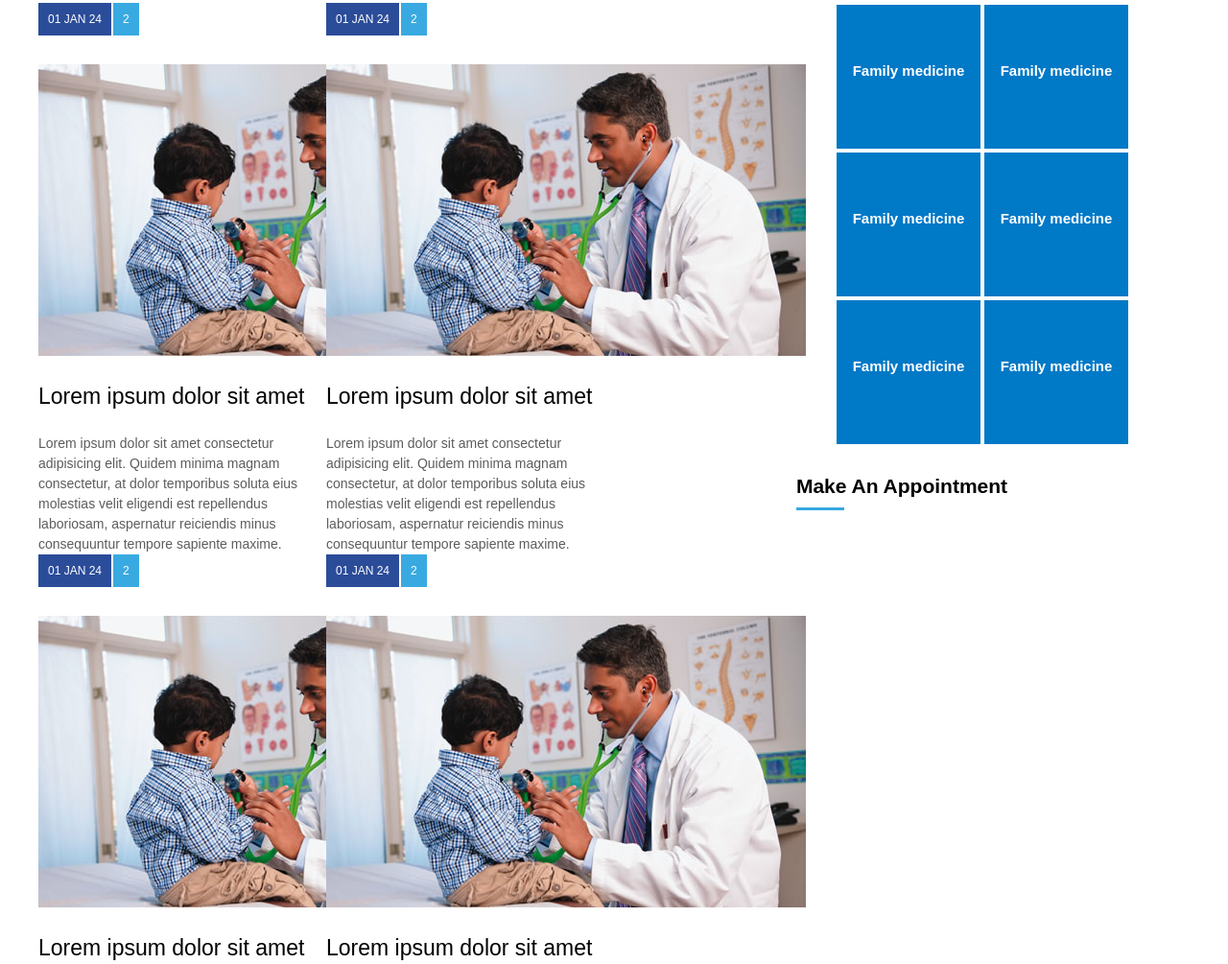
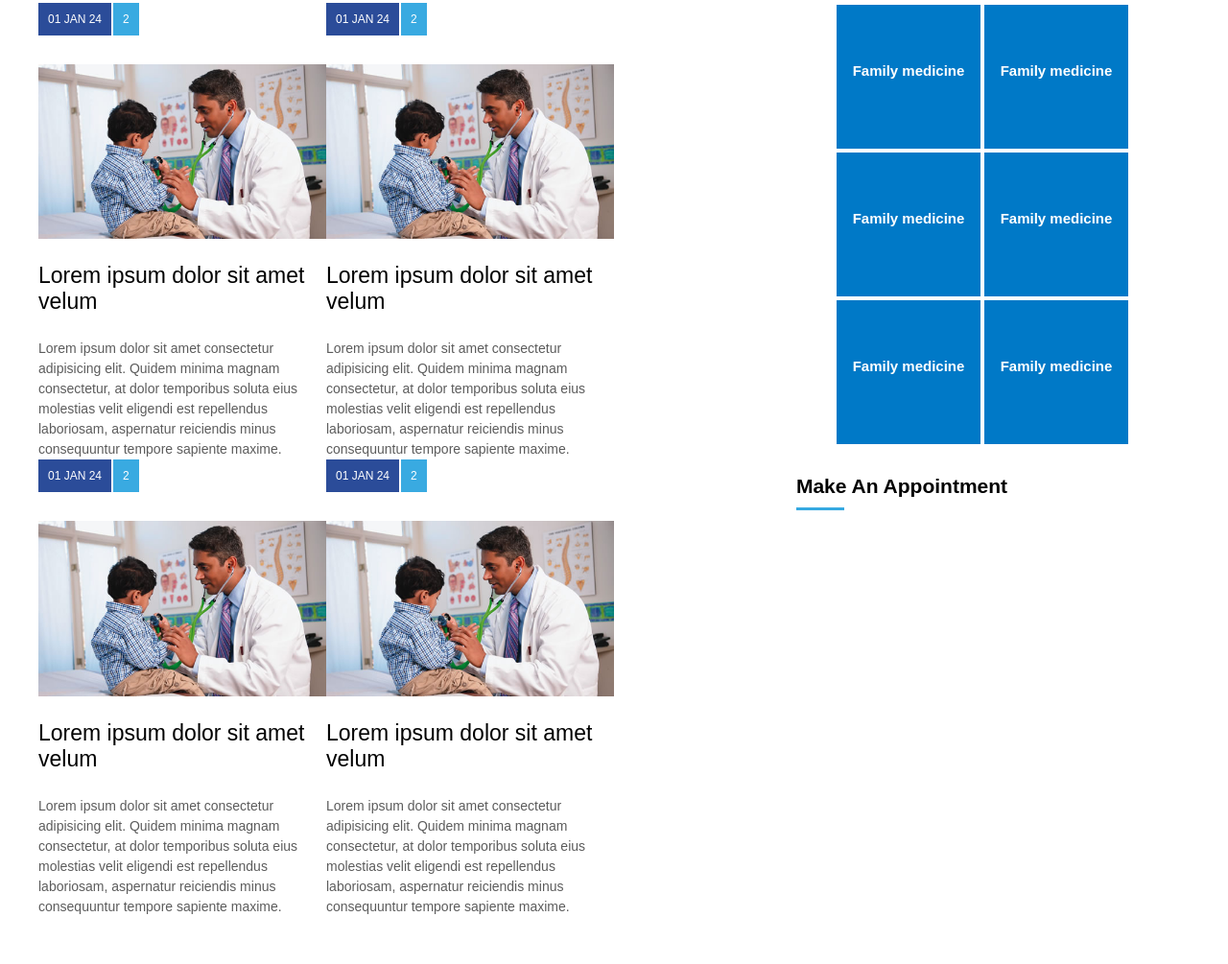
Before and after one commit to ricardosilvab/b7, a plain HTML site: page projeto-medicenter/index.html in a window 1280 px wide. Shown: the part 934-1939 px from the top of the page at 96% size. After the commit the page ends 1890 px from the top, so only its background shows below. Drawn offline with Linux system fonts and the light colour scheme.

Commit message:
projeto nao concluido

```diff
--- a/projeto-medicenter/css/style.css
+++ b/projeto-medicenter/css/style.css
@@ -197,7 +197,7 @@ nav .active a, nav a:hover {
 }
 article {
     flex: 1;
-    min-width: 300px;
+    width: 300px;
 }
 article a {
     text-decoration: none;
@@ -220,9 +220,11 @@ article .news_comments {
     display: flex;
     padding: 10px;
 }
-article .news_thumbmail {
+article .news_thumbmail img {
+    display: flex;
+    justify-content: space-between;
     margin-top: 30px;
-    width: 100%;
+    width: 300px;
     height: auto;
 }
 article .news_title {
--- a/projeto-medicenter/index.html
+++ b/projeto-medicenter/index.html
@@ -85,7 +85,7 @@
                                 <img src="images/dr.jpg" alt="">
                             </div>
                             <div class="news_title">
-                                Lorem ipsum dolor sit amet
+                                Lorem ipsum dolor sit amet velum
                             </div>
                             <div class="news_resume">
                                 Lorem ipsum dolor sit amet consectetur adipisicing elit. Quidem minima magnam consectetur, at dolor temporibus soluta eius molestias velit eligendi est repellendus laboriosam, aspernatur reiciendis minus consequuntur tempore sapiente maxime.
@@ -103,7 +103,7 @@
                                 <img src="images/dr.jpg" alt="">
                             </div>
                             <div class="news_title">
-                                Lorem ipsum dolor sit amet
+                                Lorem ipsum dolor sit amet velum
                             </div>
                             <div class="news_resume">
                                 Lorem ipsum dolor sit amet consectetur adipisicing elit. Quidem minima magnam consectetur, at dolor temporibus soluta eius molestias velit eligendi est repellendus laboriosam, aspernatur reiciendis minus consequuntur tempore sapiente maxime.
@@ -121,7 +121,7 @@
                                 <img src="images/dr.jpg" alt="">
                             </div>
                             <div class="news_title">
-                                Lorem ipsum dolor sit amet
+                                Lorem ipsum dolor sit amet velum
                             </div>
                             <div class="news_resume">
                                 Lorem ipsum dolor sit amet consectetur adipisicing elit. Quidem minima magnam consectetur, at dolor temporibus soluta eius molestias velit eligendi est repellendus laboriosam, aspernatur reiciendis minus consequuntur tempore sapiente maxime.
@@ -139,7 +139,7 @@
                                 <img src="images/dr.jpg" alt="">
                             </div>
                             <div class="news_title">
-                                Lorem ipsum dolor sit amet
+                                Lorem ipsum dolor sit amet velum
                             </div>
                             <div class="news_resume">
                                 Lorem ipsum dolor sit amet consectetur adipisicing elit. Quidem minima magnam consectetur, at dolor temporibus soluta eius molestias velit eligendi est repellendus laboriosam, aspernatur reiciendis minus consequuntur tempore sapiente maxime.
```
